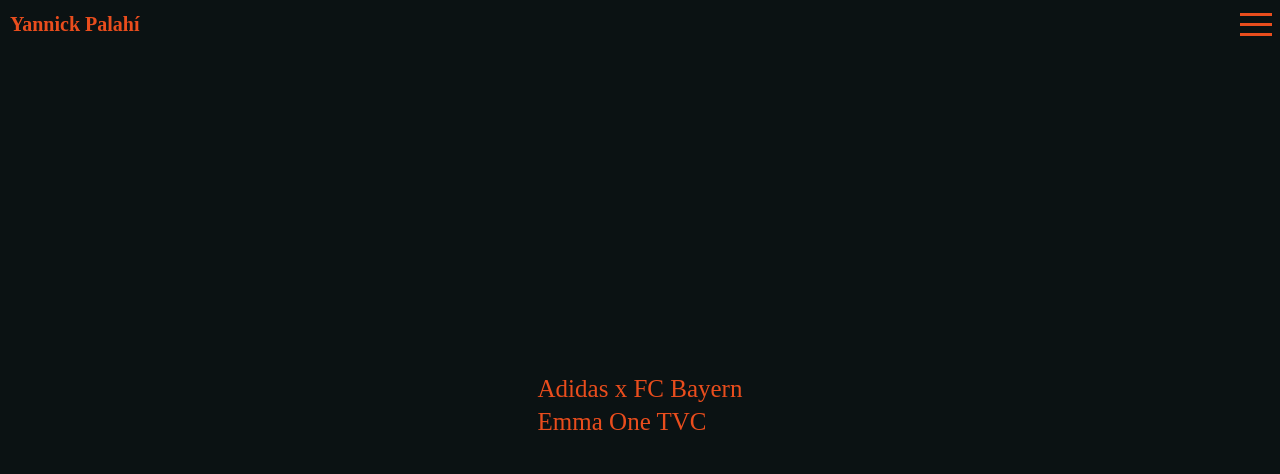
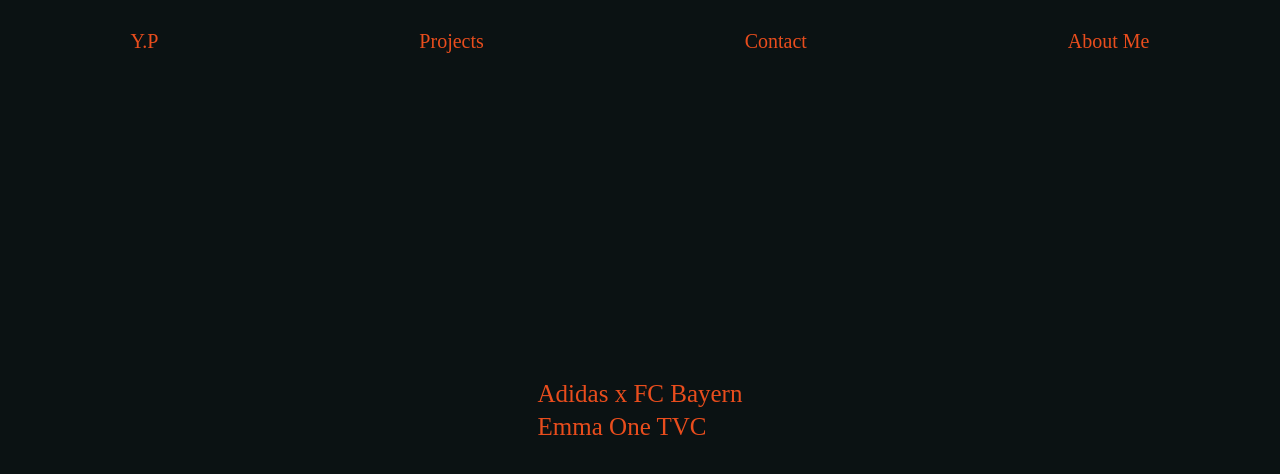
Before and after one commit to SantiagoMC52/yannickpalahi, a React (Create React App) app: page / in a window 1280 px wide. Shown: the top 474 px of the page. Built offline with nearby package versions, Linux system fonts and the light colour scheme.

Commit message:
Create media query for the navbar

```diff
--- a/src/components/Header/header.scss
+++ b/src/components/Header/header.scss
@@ -13,8 +13,10 @@
 .top-container {
     display: flex;
     justify-content: space-between;
+    margin-top: 20px;
 
-    &__initials{
+
+    &__initials {
         padding-top: 10px;
         padding-left: 10px;
         color: #e94d1d;
@@ -43,3 +45,29 @@
         }
     }
 }
+
+.desktop-navbar {
+    &__nav {
+        display: flex;
+        justify-content: space-around;
+        margin-top: 30px;
+    }
+
+    a {
+        text-decoration: none;
+        color: #e94d1d;
+        font-size: 20px;
+    }
+}
+
+@media (max-width: 414px) {
+    .desktop-navbar {
+        display: none;
+    }
+}
+
+@media (min-width: 414px) {
+    .top-container {
+        display: none;
+    }
+}
--- a/src/components/Header/index.jsx
+++ b/src/components/Header/index.jsx
@@ -29,6 +29,15 @@
         ) : ''
       }
       </div>
+
+      <div className="desktop-navbar">
+        <nav className="desktop-navbar__nav">
+          <Link to="/">Y.P</Link>
+          <Link to="/projects">Projects</Link>
+          <Link to="/contact">Contact</Link>
+          <Link to="/aboutme">About Me</Link>
+        </nav>
+      </div>
     </>
   );
 };
```
